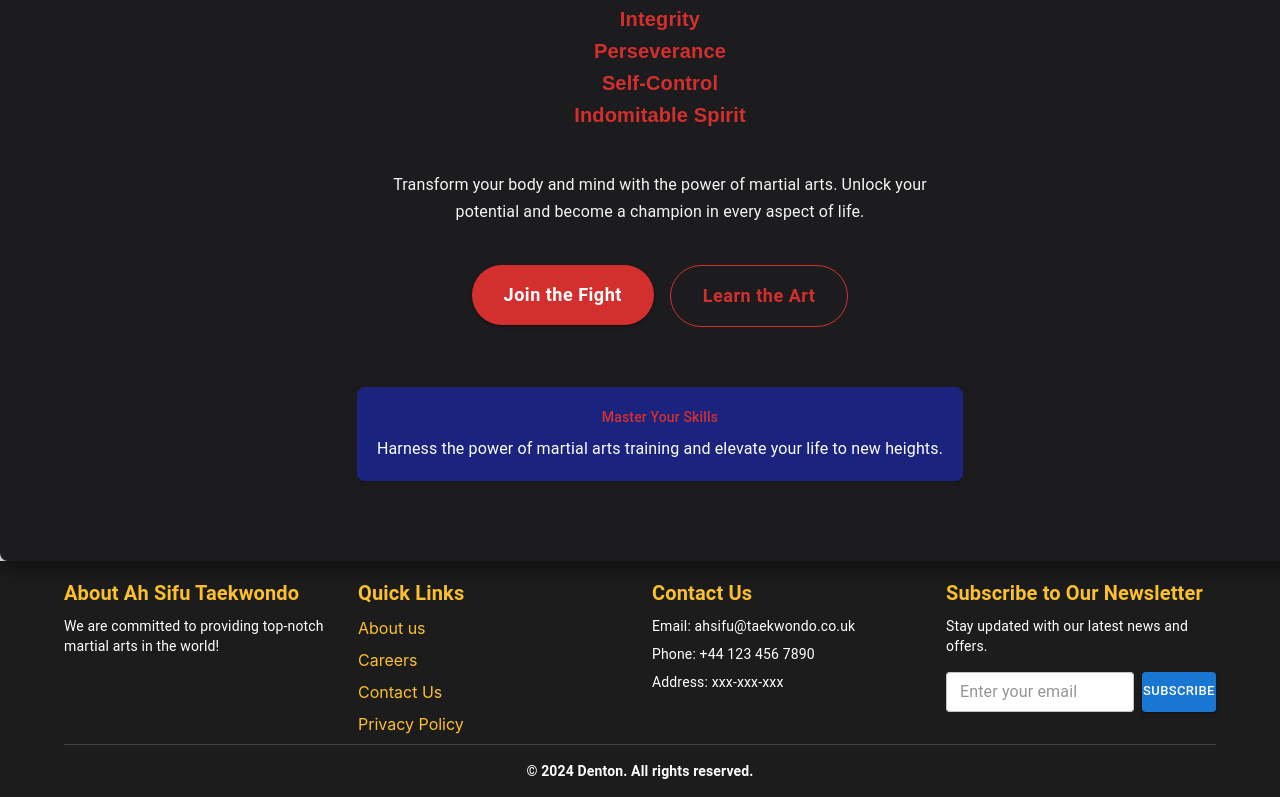
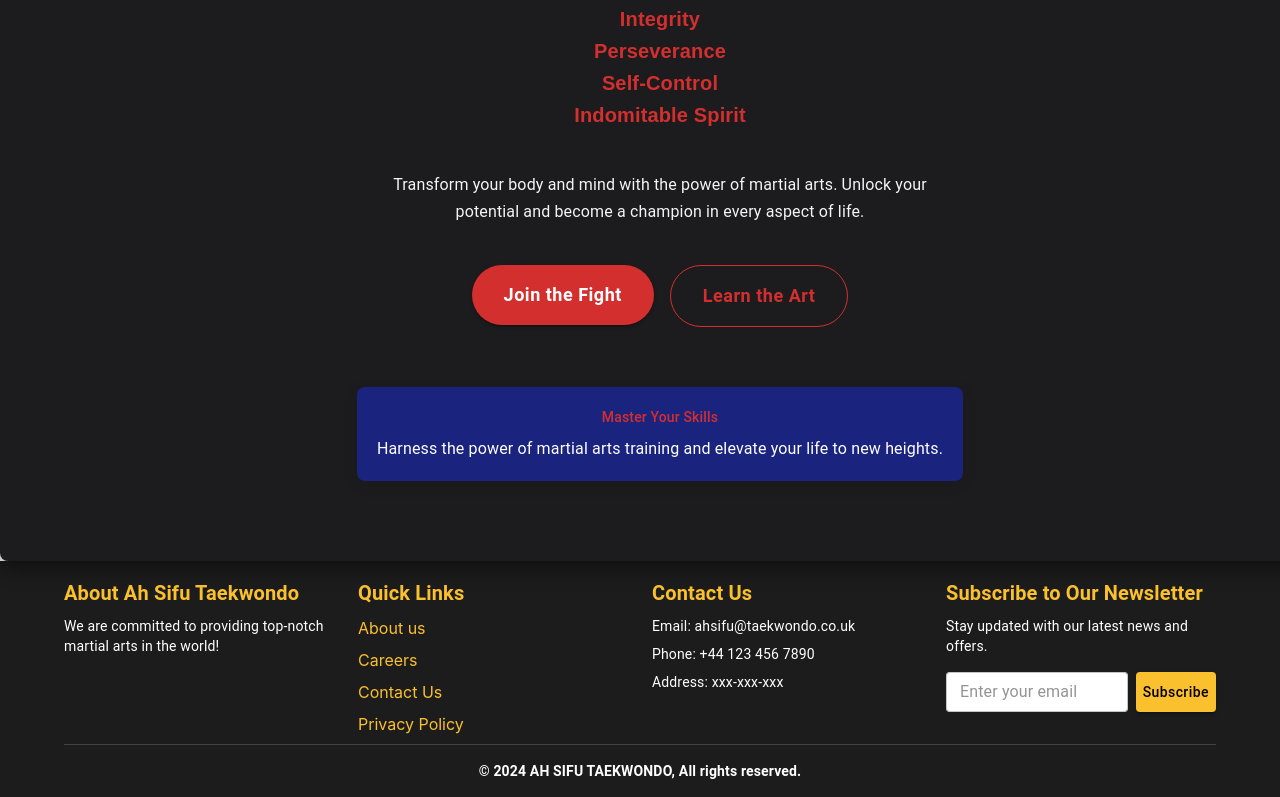
Before and after one commit to MingJae92/ahsifu-taekwondo, a React (Vite) app: page / in a window 1280 px wide. Shown: the part 2574-3371 px from the top of the page. Built offline with nearby package versions, Linux system fonts and the light colour scheme.

Commit message:
Footer subscribe button color changed

```diff
--- a/src/components/Footer/Footer.jsx
+++ b/src/components/Footer/Footer.jsx
@@ -136,7 +136,14 @@ const Footer = () => {
                       input: { color: 'black' },
                     }}
                   />
-                  <Button variant="contained" color="primary" size="small">
+                  <Button
+                    variant="contained"
+                    sx={{
+                      backgroundColor: '#fbc02d', // Navbar button color
+                      textTransform: 'none',
+                      color: 'black', // Text color in the button
+                    }}
+                  >
                     Subscribe
                   </Button>
                 </Box>
@@ -159,7 +166,7 @@ const Footer = () => {
                   fontWeight: 'bold',
                 }}
               >
-                © {new Date().getFullYear()} Denton. All rights reserved.
+                © {new Date().getFullYear()} AH SIFU TAEKWONDO, All rights reserved.
               </Typography>
             </Box>
           </motion.div>
```
